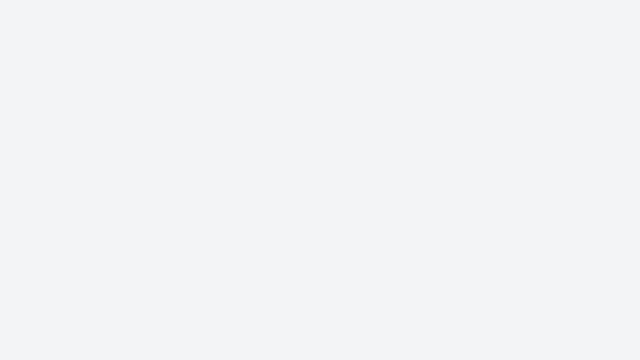
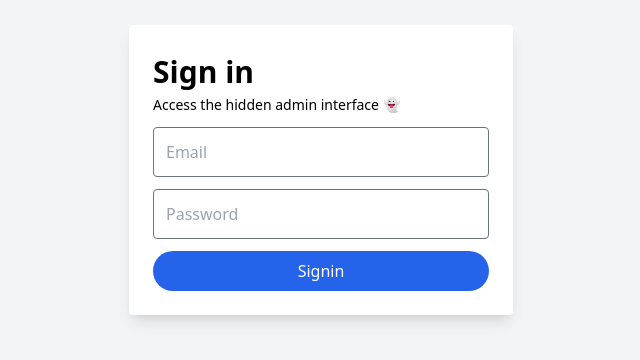
Before and after one commit to stoicaandrei/cv, a Next.js app: page /admin/signin in a window 1280 px wide. Shown: the part 230-590 px from the top of the page, without its empty margins (319-959 px from the left). Built offline with nearby package versions, Linux system fonts and the light colour scheme.

Commit message:
Create simple login page

```diff
--- a/src/pages/admin/signin.tsx
+++ b/src/pages/admin/signin.tsx
@@ -1,7 +1,33 @@
 import { NextPage } from 'next';
 
 const SignInPage: NextPage = () => {
-  return null;
+  return (
+    <div className="flex h-screen w-screen flex-col items-center justify-center">
+      <div className="w-96 rounded bg-white p-6 shadow-none md:shadow-lg">
+        <h1 className="text-3xl font-bold leading-normal">Sign in</h1>
+        <p className="text-sm leading-normal">
+          Access the hidden admin interface 👻
+        </p>
+        <div className="flex flex-col gap-3 pt-3">
+          <input
+            id="email"
+            type="email"
+            className="rounded border border-gray-500 p-3"
+            placeholder="Email"
+          />
+          <input
+            id="password"
+            type="password"
+            className="rounded border border-gray-500 p-3"
+            placeholder="Password"
+          />
+          <button className="rounded-full bg-blue-600 p-2 text-white">
+            Signin
+          </button>
+        </div>
+      </div>
+    </div>
+  );
 };
 
 export default SignInPage;
```
